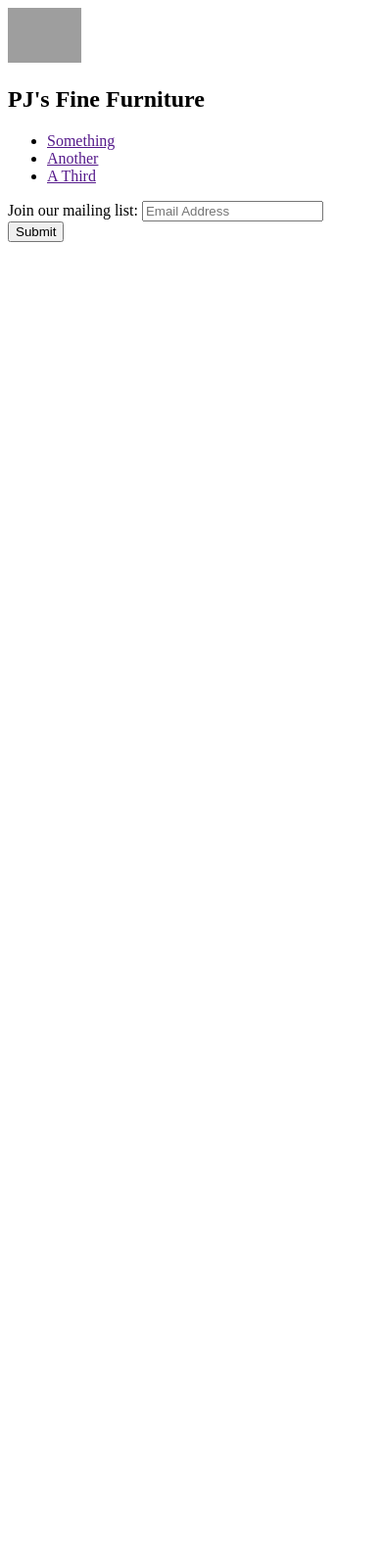
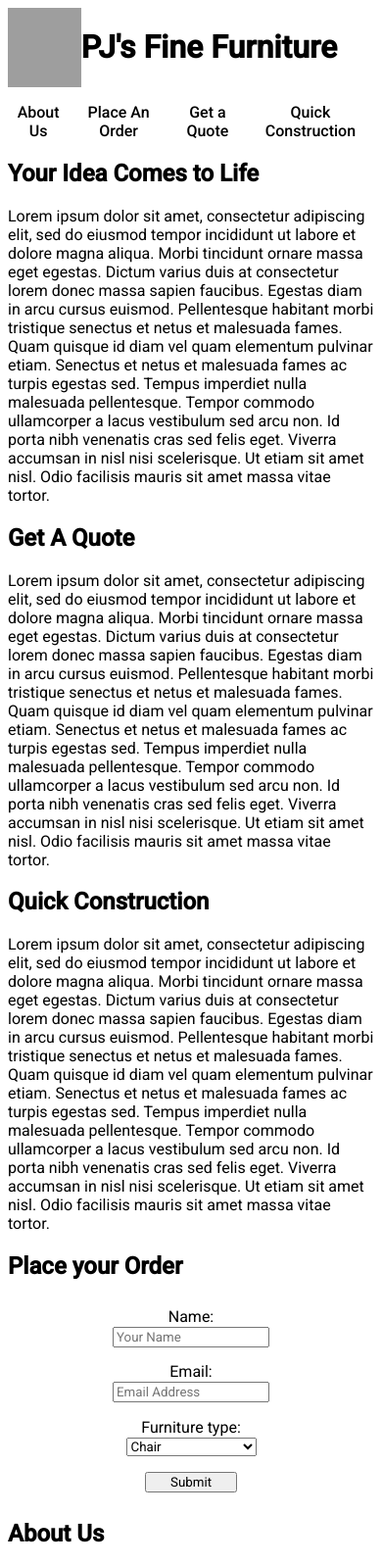
Before and after one commit to MisterRK/freeCodeCamp-ProductLanding, a plain HTML site: page index.html in a window 390 px wide. Shown: the top 1596 px of the page at 98% size. Before the commit the page ends 844 px from the top, so only its background shows below. Drawn offline with Linux system fonts and the light colour scheme; grey boxes are pictures that could not be loaded.

Commit message:
More work on the mobile view

```diff
--- a/index.css
+++ b/index.css
@@ -1,4 +1,62 @@
+* {
+	font-family: "Roboto", sans-serif;
+}
+html {
+	scroll-behavior: smooth;
+}
+#logo {
+	display: flex;
+}
+
+header{
+   background-color: white;
+}
+
+.sticky {
+   position: fixed;
+   top: 0;
+   width: 100%;
+}
+
+
 #header-img {
-   width:20%;
-   height:20%;
+	width: 20%;
 }
+
+ul {
+	display: flex;
+	list-style: none;
+	align-items: center;
+	padding-left: 0;
+}
+
+li {
+	margin: auto;
+	text-align: center;
+}
+
+a {
+	text-decoration: none;
+	color: black;
+	font-weight: 500;
+}
+
+#order-form {
+	display: flex;
+	flex-direction: column;
+	align-items: center;
+	justify-content: space-between;
+}
+.form-section{
+	width: 50%;
+	text-align: center;
+	margin: 2%;
+}
+
+#form-submit-btn {
+	width: 50%;
+}
+
+input {
+margin: .5%;
+}
--- a/index.html
+++ b/index.html
@@ -1,35 +1,135 @@
 <!DOCTYPE html>
 <html lang="en">
 	<head>
-   <meta charset="UTF-8">
-   <meta name="viewport" content="width=device-width, initial-scale=1.0">
-   <link rel="stylesheet" href="index.css">
+		<meta charset="UTF-8" />
+		<meta name="viewport" content="width=device-width, initial-scale=1.0" />
+		<link rel="stylesheet" href="index.css" />
+		<link
+			href="https://fonts.googleapis.com/css2?family=Roboto:wght@400;500&display=swap"
+			rel="stylesheet"
+		/>
 		<title>PJ Fine Furniture</title>
 	</head>
 	<body>
-   <header id='header'>
-      <img id="header-img" src="https://us.123rf.com/450wm/jemastock/jemastock1710/jemastock171014058/88720484-stock-vector-circular-blade-saw-icon-vector-illustration-graphic-design.jpg?ver=6" alt="Logo of Saw Blade">
-      <h2>PJ's Fine Furniture</h2>
+		<header id="header">
+			<div id="logo">
+				<img
+					id="header-img"
+					src="https://us.123rf.com/450wm/jemastock/jemastock1710/jemastock171014058/88720484-stock-vector-circular-blade-saw-icon-vector-illustration-graphic-design.jpg?ver=6"
+					alt="Logo of Saw Blade"
+				/>
+				<h1>PJ's Fine Furniture</h1>
+			</div>
 			<nav id="nav-bar">
 				<ul>
-            <li><a class="nav-link" href="">Something</a></li>
-            <li><a class="nav-link" href="">Another</a></li>
-            <li><a class="nav-link" href="">A Third</a></li>
+					<li><a class="nav-link" href="#about-us">About Us</a></li>
+					<li><a class="nav-link" href="#place-an-order">Place An Order</a></li>
+					<li><a class="nav-link" href="#get-a-quote">Get a Quote</a></li>
+					<li><a class="nav-link" href="#construction">Quick Construction</a></li>
 				</ul>
 			</nav>
 		</header>
-      <main>
-         <section></section>
-         <section></section>
+		<main class="content">
+			<section id="your-idea">
+				<h2>Your Idea Comes to Life</h2>
+				<p>
+					Lorem ipsum dolor sit amet, consectetur adipiscing elit, sed do
+					eiusmod tempor incididunt ut labore et dolore magna aliqua. Morbi
+					tincidunt ornare massa eget egestas. Dictum varius duis at
+					consectetur lorem donec massa sapien faucibus. Egestas diam in
+					arcu cursus euismod. Pellentesque habitant morbi tristique
+					senectus et netus et malesuada fames. Quam quisque id diam vel
+					quam elementum pulvinar etiam. Senectus et netus et malesuada
+					fames ac turpis egestas sed. Tempus imperdiet nulla malesuada
+					pellentesque. Tempor commodo ullamcorper a lacus vestibulum sed
+					arcu non. Id porta nibh venenatis cras sed felis eget. Viverra
+					accumsan in nisl nisi scelerisque. Ut etiam sit amet nisl. Odio
+					facilisis mauris sit amet massa vitae tortor.
+				</p>
+			</section>
+			<section id="get-a-quote">
+				<h2>Get A Quote</h2>
+				<p>
+					Lorem ipsum dolor sit amet, consectetur adipiscing elit, sed do
+					eiusmod tempor incididunt ut labore et dolore magna aliqua. Morbi
+					tincidunt ornare massa eget egestas. Dictum varius duis at
+					consectetur lorem donec massa sapien faucibus. Egestas diam in
+					arcu cursus euismod. Pellentesque habitant morbi tristique
+					senectus et netus et malesuada fames. Quam quisque id diam vel
+					quam elementum pulvinar etiam. Senectus et netus et malesuada
+					fames ac turpis egestas sed. Tempus imperdiet nulla malesuada
+					pellentesque. Tempor commodo ullamcorper a lacus vestibulum sed
+					arcu non. Id porta nibh venenatis cras sed felis eget. Viverra
+					accumsan in nisl nisi scelerisque. Ut etiam sit amet nisl. Odio
+					facilisis mauris sit amet massa vitae tortor.
+				</p>
+			</section>
+			<section id="construction">
+				<h2>Quick Construction</h2>
+				<p>
+					Lorem ipsum dolor sit amet, consectetur adipiscing elit, sed do
+					eiusmod tempor incididunt ut labore et dolore magna aliqua. Morbi
+					tincidunt ornare massa eget egestas. Dictum varius duis at
+					consectetur lorem donec massa sapien faucibus. Egestas diam in
+					arcu cursus euismod. Pellentesque habitant morbi tristique
+					senectus et netus et malesuada fames. Quam quisque id diam vel
+					quam elementum pulvinar etiam. Senectus et netus et malesuada
+					fames ac turpis egestas sed. Tempus imperdiet nulla malesuada
+					pellentesque. Tempor commodo ullamcorper a lacus vestibulum sed
+					arcu non. Id porta nibh venenatis cras sed felis eget. Viverra
+					accumsan in nisl nisi scelerisque. Ut etiam sit amet nisl. Odio
+					facilisis mauris sit amet massa vitae tortor.
+				</p>
+			</section>
+			<section id="place-an-order">
+				<h2>Place your Order</h2>
+				<form id="order-form" action="">
+					<div class="form-section">
+						<label for="name">Name:</label>
+						<input type="text" name="name" placeholder="Your Name" />
+					</div>
+					<div class="form-section">
+						<label for="email">Email:</label>
+						<input type="email" placeholder="Email Address" />
+					</div>
+					<div class="form-section">
+                  <label for="furniture-choice">Furniture type:</label>
+						<select name="furniture-choice">
+							<option value="chair">Chair</option>
+							<option value="table">Dining Table</option>
+							<option value="armoire">Armoire/Wardrobe</option>
+						</select>
+					</div>
+					<div class="form-section">
+						<input id="form-submit-btn" type="submit" />
+					</div>
+				</form>
+			</section>
+			<section id="about-us">
+				<h2>About Us</h2>
+				<p>
+					Lorem ipsum dolor sit amet, consectetur adipiscing elit, sed do
+					eiusmod tempor incididunt ut labore et dolore magna aliqua. Morbi
+					tincidunt ornare massa eget egestas. Dictum varius duis at
+					consectetur lorem donec massa sapien faucibus. Egestas diam in
+					arcu cursus euismod. Pellentesque habitant morbi tristique
+					senectus et netus et malesuada fames. Quam quisque id diam vel
+					quam elementum pulvinar etiam. Senectus et netus et malesuada
+					fames ac turpis egestas sed. Tempus imperdiet nulla malesuada
+					pellentesque. Tempor commodo ullamcorper a lacus vestibulum sed
+					arcu non. Id porta nibh venenatis cras sed felis eget. Viverra
+					accumsan in nisl nisi scelerisque. Ut etiam sit amet nisl. Odio
+					facilisis mauris sit amet massa vitae tortor.
+				</p>
+			</section>
 			<section>
-            <form id='form'>
-               <label name=email>Join our mailing list:</label>
-               <input id='email' type="email" placeholder="Email Address">
-               <button id='submit' type="submit">Submit</button>
+				<form id="form">
+					<label name="email">Join our mailing list:</label>
+					<input id="email" type="email" placeholder="Email Address" />
+					<button id="submit" type="submit">Submit</button>
 				</form>
 			</section>
 		</main>
-
 
 		<script src="index.js"></script>
 		<script src="https://cdn.freecodecamp.org/testable-projects-fcc/v1/bundle.js"></script>
@@ -37,28 +137,9 @@
 </html>
 
 <!--
-
-// User Story #2: I can see an image within the header element with a corresponding id="header-img". A company logo would make a good image here.
-
-//User Story #3: Within the #header element I can see a nav element with a corresponding id="nav-bar".
-
-//User Story #4: I can see at least three clickable elements inside the nav element, each with the class nav-link.
-
 User Story #5: When I click a .nav-link button in the nav element, I am taken to the corresponding section of the landing page.
 
 User Story #6: I can watch an embedded product video with id="video".
-
-//User Story #7: My landing page has a form element with a corresponding id="form".
-
-//User Story #8: Within the form, there is an input field with id="email" where I can enter an email address.
-
-//User Story #9: The #email input field should have placeholder text to let the user know what the field is for.
-
-//User Story #10: The #email input field uses HTML5 validation to confirm that the entered text is an email address.
-
-//User Story #11: Within the form, there is a submit input with a corresponding id="submit".
-
-//User Story #12: When I click the #submit element, the email is submitted to a static page (use this mock URL: https://www.freecodecamp.com/email-submit).
 
 User Story #13: The navbar should always be at the top of the viewport.
 
--- a/index.js
+++ b/index.js
@@ -10,12 +10,15 @@ window.addEventListener("DOMContentLoaded", (e) => {
       window.location.replace("https://www.freecodecamp.com/email-submit")
    })
 
+   let header = document.getElementById('header')
+   let sticky = header.offsetTop
+
+   window.onscroll = () => {
+      if(window.pageYOffset > sticky) {
+         header.classList.add('sticky')
+      } else {
+         header.classList.remove('sticky')
+      }
+   }
+
 })
-
-// $("nav").find("a").click(function(e) {
-//    e.preventDefault();
-//    var section = $(this).attr("href");
-//    $("html, body").animate({
-//        scrollTop: $(section).offset().top
-//    });
-// });
```
Lines whose indentation alone changed are shown as unchanged.
